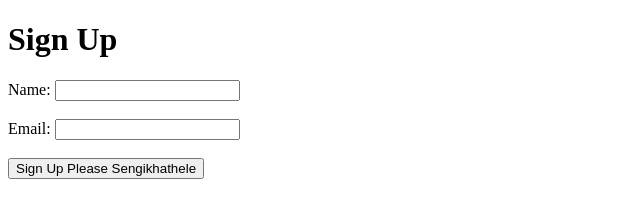
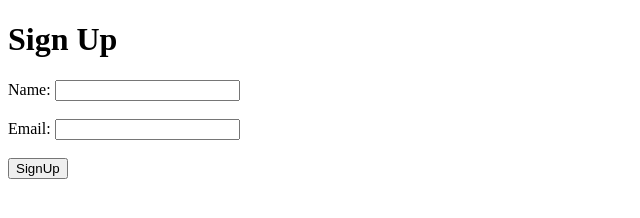
Before and after one commit to Macilo/FunTime, a website: page public/signup.html in a window 1280 px wide. Shown: the whole page, without its empty margins (0-640 px from the left). Drawn offline with Linux system fonts and the light colour scheme.

Commit message:
Responding to revie

```diff
--- a/public/signup.html
+++ b/public/signup.html
@@ -15,7 +15,7 @@
             <label for="email">Email: </label>
             <input type="text" id="email" name="email"><br><br>
 
-            <input type="submit" value="Sign Up Please Sengikhathele">
+            <input type="submit" value="SignUp">
 
         </form>
     </div>
```
